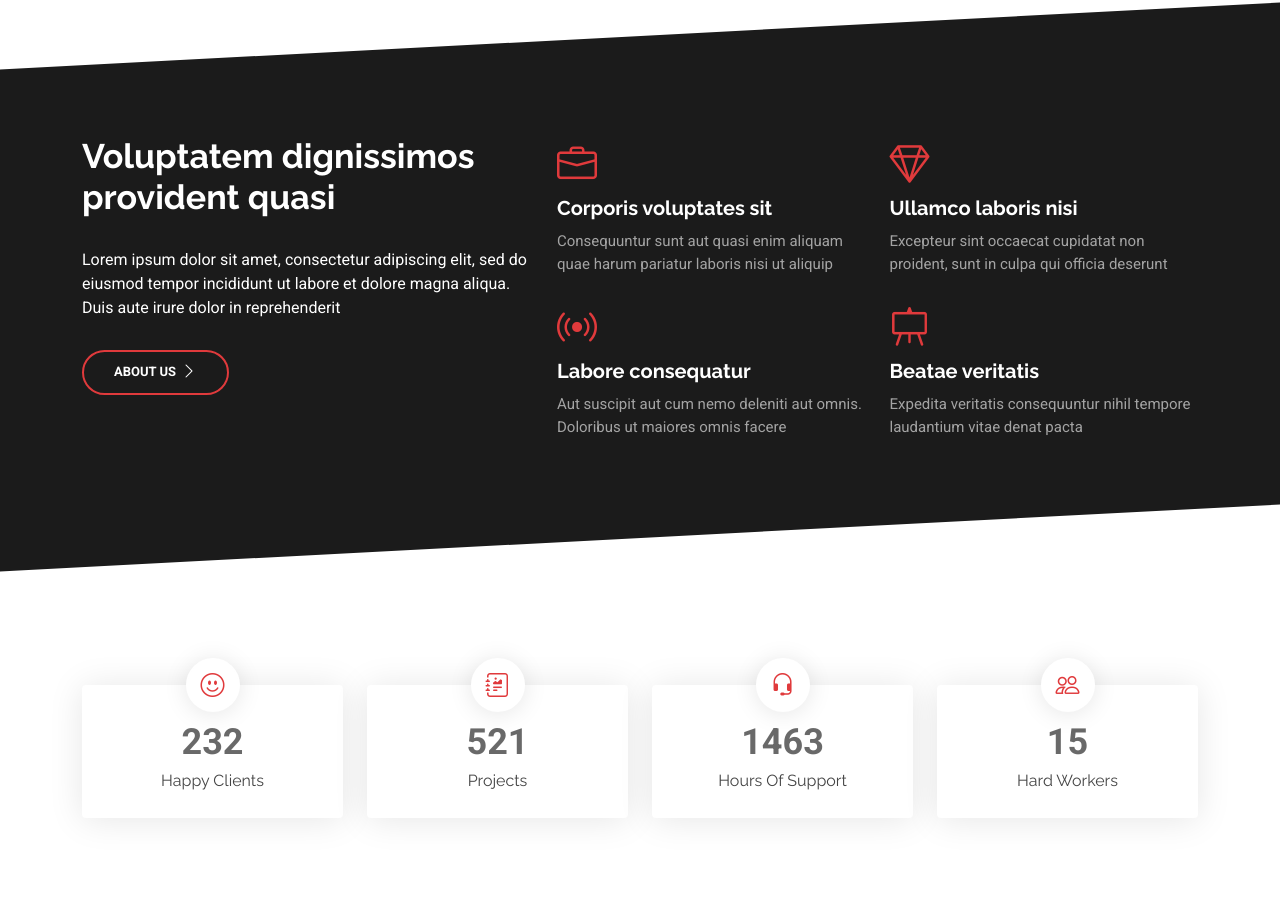
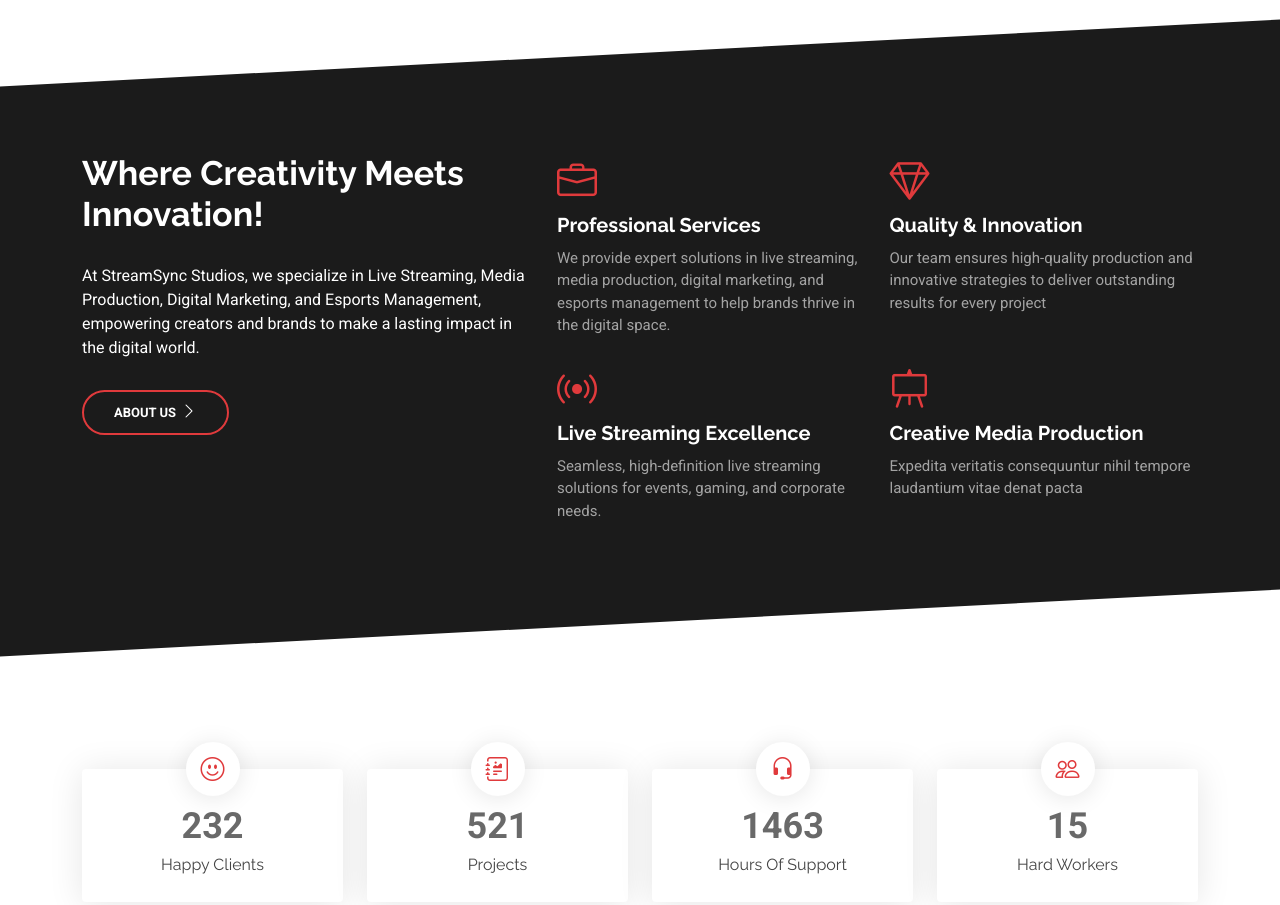
Before and after one commit to Ashwini728/companywebsite, a plain HTML site: page index.html in a window 1280 px wide. Shown: the part 1035-1940 px from the top of the page. Drawn offline with Linux system fonts and the light colour scheme.

Commit message:
Add all changes

```diff
--- a/index.html
+++ b/index.html
@@ -44,14 +44,14 @@
       <a href="index.html" class="logo d-flex align-items-center me-auto">
         <!-- Uncomment the line below if you also wish to use an image logo -->
         <!-- <img src="assets/img/logo.png" alt=""> -->
-        <h1 class="sitename">Presento</h1>
+        <h1 class="sitename">Stream Sync</h1>
         <span>.</span>
       </a>
 
       <nav id="navmenu" class="navmenu">
         <ul>
           <li><a href="#hero" class="active">Home<br></a></li>
-          <li><a href="login.html" >login</a></li>
+          <li><a href="login.html">Login</a></li>
           <li><a href="#about">About</a></li>
           <li><a href="#services">Services</a></li>
           <li><a href="#portfolio">Portfolio</a></li>
@@ -94,8 +94,8 @@
       <div class="container">
         <div class="row">
           <div class="col-lg-6">
-            <h2 data-aos="fade-up" data-aos-delay="100">Bettter digital experience with Presento</h2>
-            <p data-aos="fade-up" data-aos-delay="200">We are team of talented designers making websites with Bootstrap</p>
+            <h2 data-aos="fade-up" data-aos-delay="100">Elevate Your Digital Presence with StreamSync Studios</h2>
+            <p data-aos="fade-up" data-aos-delay="200">We are a team of passionate creators revolutionizing Live Streaming, Media Production, Digital Marketing, and Esports Management.</p>
             <div class="d-flex mt-4" data-aos="fade-up" data-aos-delay="300">
               <a href="#about" class="btn-get-started">Get Started</a>
               <a href="https://www.youtube.com/watch?v=Y7f98aduVJ8" class="glightbox btn-watch-video d-flex align-items-center"><i class="bi bi-play-circle"></i><span>Watch Video</span></a>
@@ -171,9 +171,9 @@
         <div class="row gy-5">
 
           <div class="content col-xl-5 d-flex flex-column" data-aos="fade-up" data-aos-delay="100">
-            <h3>Voluptatem dignissimos provident quasi</h3>
+            <h3>Where Creativity Meets Innovation!</h3>
             <p>
-              Lorem ipsum dolor sit amet, consectetur adipiscing elit, sed do eiusmod tempor incididunt ut labore et dolore magna aliqua. Duis aute irure dolor in reprehenderit
+              At StreamSync Studios, we specialize in Live Streaming, Media Production, Digital Marketing, and Esports Management, empowering creators and brands to make a lasting impact in the digital world.
             </p>
             <a href="#" class="about-btn align-self-center align-self-xl-start"><span>About us</span> <i class="bi bi-chevron-right"></i></a>
           </div>
@@ -183,25 +183,25 @@
 
               <div class="col-md-6 icon-box position-relative">
                 <i class="bi bi-briefcase"></i>
-                <h4><a href="" class="stretched-link">Corporis voluptates sit</a></h4>
-                <p>Consequuntur sunt aut quasi enim aliquam quae harum pariatur laboris nisi ut aliquip</p>
+                <h4><a href="" class="stretched-link">Professional Services</a></h4>
+                <p>We provide expert solutions in live streaming, media production, digital marketing, and esports management to help brands thrive in the digital space.</p>
               </div><!-- Icon-Box -->
 
               <div class="col-md-6 icon-box position-relative">
                 <i class="bi bi-gem"></i>
-                <h4><a href="" class="stretched-link">Ullamco laboris nisi</a></h4>
-                <p>Excepteur sint occaecat cupidatat non proident, sunt in culpa qui officia deserunt</p>
+                <h4><a href="" class="stretched-link">Quality & Innovation</a></h4>
+                <p>Our team ensures high-quality production and innovative strategies to deliver outstanding results for every project</p>
               </div><!-- Icon-Box -->
 
               <div class="col-md-6 icon-box position-relative">
                 <i class="bi bi-broadcast"></i>
-                <h4><a href="" class="stretched-link">Labore consequatur</a></h4>
-                <p>Aut suscipit aut cum nemo deleniti aut omnis. Doloribus ut maiores omnis facere</p>
+                <h4><a href="" class="stretched-link">Live Streaming Excellence</a></h4>
+                <p>Seamless, high-definition live streaming solutions for events, gaming, and corporate needs.</p>
               </div><!-- Icon-Box -->
 
               <div class="col-md-6 icon-box position-relative">
                 <i class="bi bi-easel"></i>
-                <h4><a href="" class="stretched-link">Beatae veritatis</a></h4>
+                <h4><a href="" class="stretched-link">Creative Media Production</a></h4>
                 <p>Expedita veritatis consequuntur nihil tempore laudantium vitae denat pacta</p>
               </div><!-- Icon-Box -->
 
```
Also changed, not shown: Presento/index.html (+1 -1 lines).
